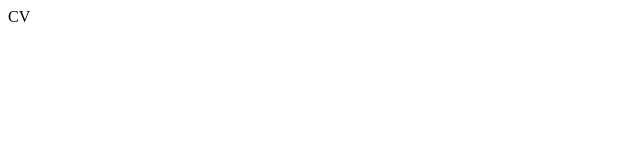
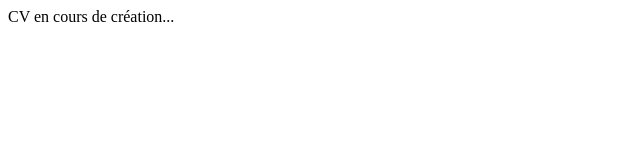
Before and after one commit to vraj108mohan/MonPortfolio, a plain HTML site: page cv.html in a window 1280 px wide. Shown: the whole page, without its empty margins (0-640 px from the left). Drawn offline with Linux system fonts and the light colour scheme.

Commit message:
Remplacement du message par default dans le fichier de CV

```diff
--- a/cv.html
+++ b/cv.html
@@ -11,6 +11,6 @@
         <meta name="viewport" content="width=device-width, initial-scale=1.0">
     </head>
     <body>
-        <div>CV</div>
+        <div>CV en cours de création...</div>
     </body>
 </html>
```
